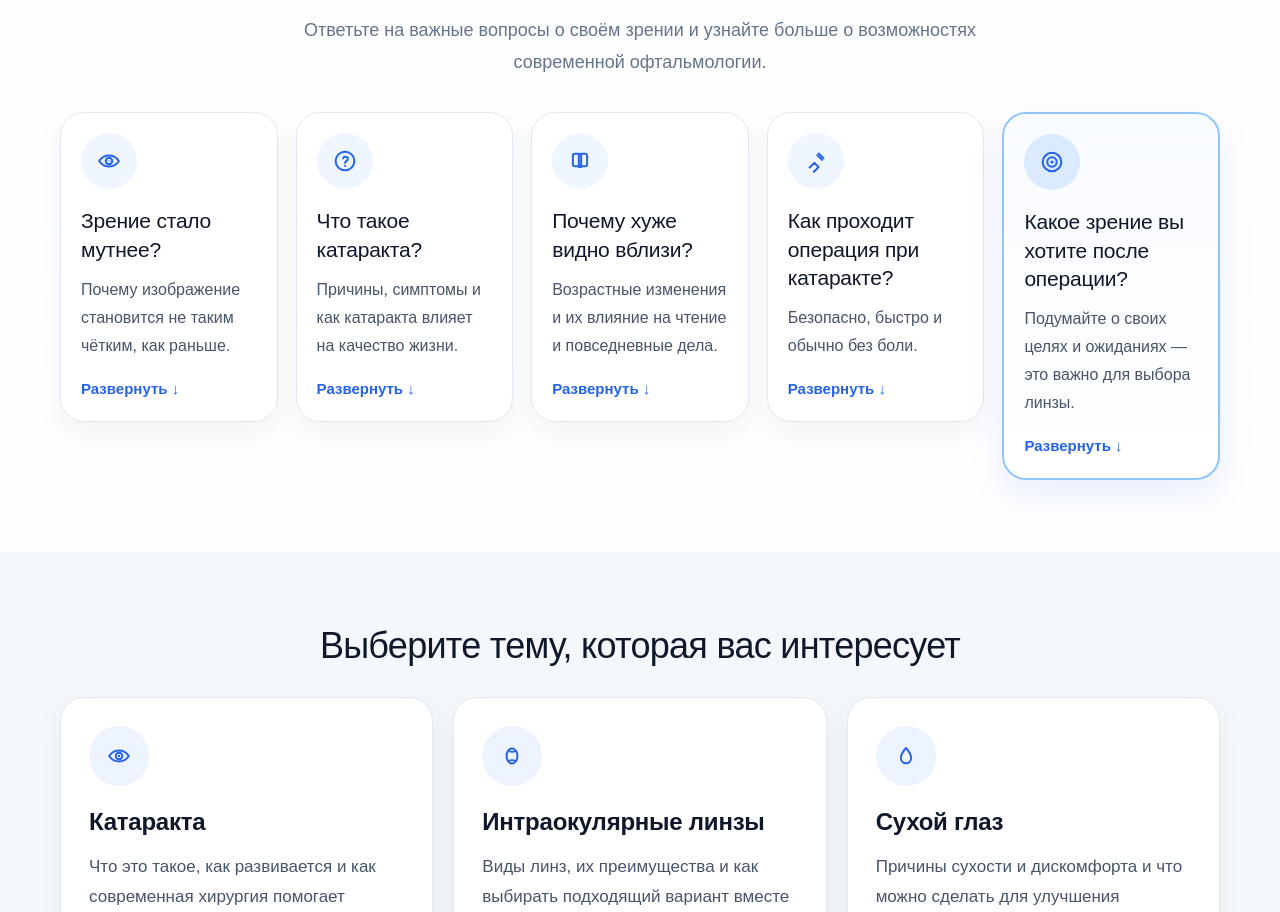
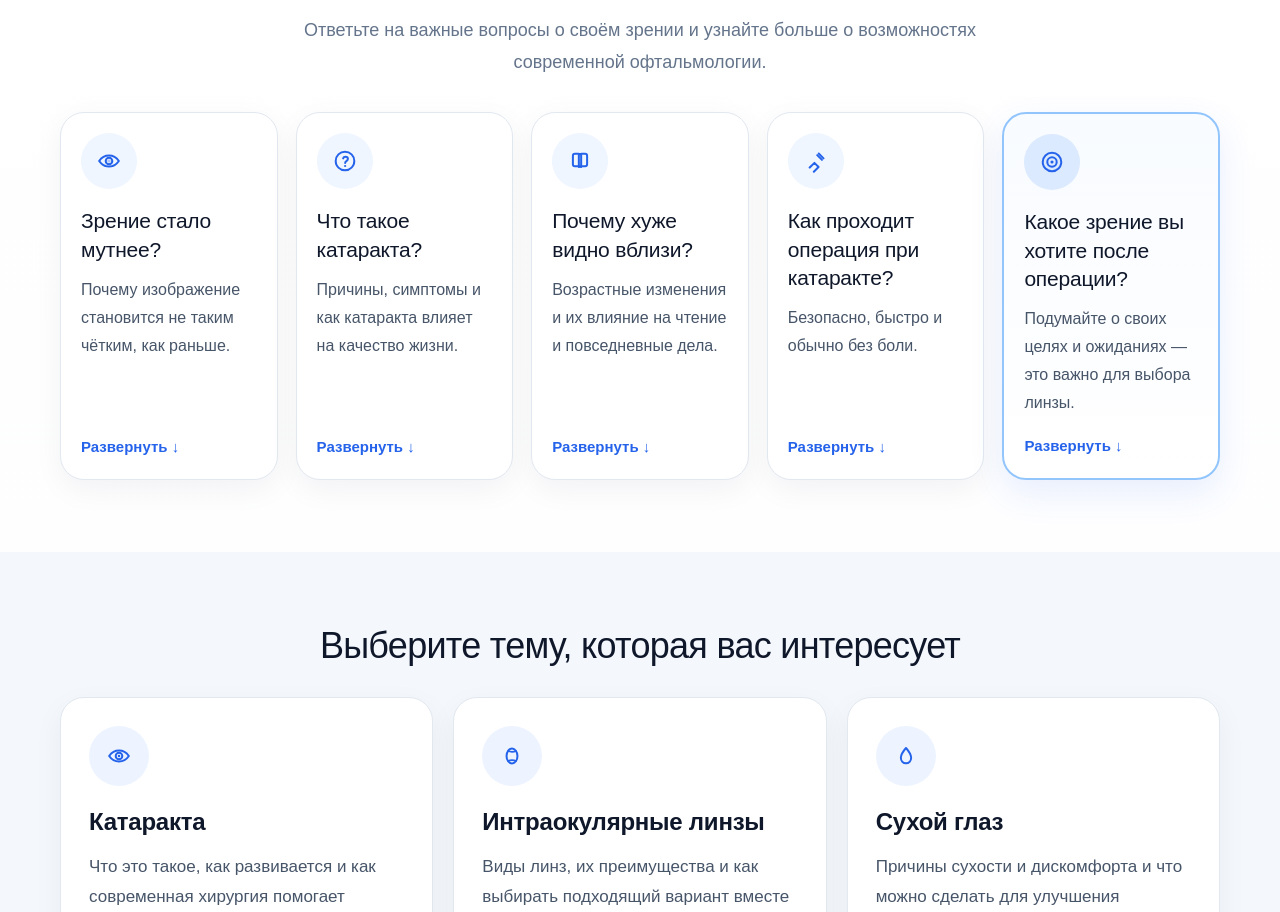
Before and after one commit to Amidro/moiglaza, a Next.js app: page /ru in a window 1280 px wide. Shown: the part 852-1764 px from the top of the page. Built offline with nearby package versions, Linux system fonts and the light colour scheme.

Commit message:
Update page.tsx

```diff
--- a/app/ru/page.tsx
+++ b/app/ru/page.tsx
@@ -326,7 +326,7 @@ export default function Page() {
                 display: "grid",
                 gridTemplateColumns: "repeat(auto-fit,minmax(210px,1fr))",
                 gap: 18,
-                alignItems: "start"
+                alignItems: "stretch"
               }}
             >
               {cards.map((item) => (
@@ -344,8 +344,11 @@ export default function Page() {
                     boxShadow: item.accent
                       ? "0 14px 34px rgba(37,99,235,0.10)"
                       : "0 10px 30px rgba(15,23,42,0.05)",
-                    minHeight: 300,
-                    position: "relative"
+                    minHeight: 320,
+                    height: "100%",
+                    position: "relative",
+                    display: "flex",
+                    flexDirection: "column"
                   }}
                 >
                   {item.accent && (
@@ -373,7 +376,10 @@ export default function Page() {
                   <summary
                     style={{
                       listStyle: "none",
-                      cursor: "pointer"
+                      cursor: "pointer",
+                      display: "flex",
+                      flexDirection: "column",
+                      flex: 1
                     }}
                   >
                     <div
@@ -385,7 +391,8 @@ export default function Page() {
                         display: "flex",
                         alignItems: "center",
                         justifyContent: "center",
-                        marginBottom: 18
+                        marginBottom: 18,
+                        flexShrink: 0
                       }}
                     >
                       {item.icon}
@@ -408,7 +415,8 @@ export default function Page() {
                         margin: "0 0 18px",
                         color: "#475569",
                         lineHeight: 1.75,
-                        fontSize: 16
+                        fontSize: 16,
+                        minHeight: 112
                       }}
                     >
                       {item.preview}
@@ -416,6 +424,7 @@ export default function Page() {
 
                     <div
                       style={{
+                        marginTop: "auto",
                         color: "#2563eb",
                         fontWeight: 700,
                         fontSize: 15
```
